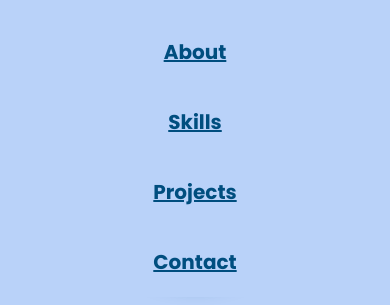
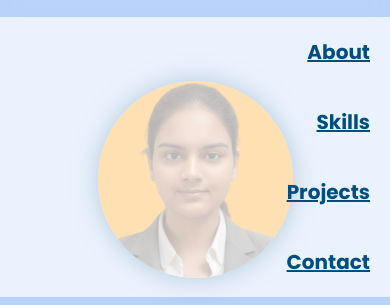
Before and after one commit to 13hoomika/Portfolio, a plain HTML site: page index.html in a window 390 px wide. Both pictures are taken after a click on the element 354 px from the left and 42 px from the top of the page. Shown: the part 68-373 px from the top of the page. Drawn offline with nearby package versions, Linux system fonts and the light colour scheme.

Commit message:
Update styles.css

```diff
--- a/styles.css
+++ b/styles.css
@@ -47,8 +47,8 @@ section {
   align-items: center;
   justify-content: space-between;
   padding: 2rem 5%;
-  background-color: var(--snd-bg-color);
-  backdrop-filter: blur(10px);
+  background-color: transparent; /* Make navbar transparent */
+  backdrop-filter: blur(10px); /* Add blur effect to make content behind visible */
   transition: all 0.5s ease;
 }
 
@@ -484,11 +484,11 @@ textarea {
     top: 100%;
     left: 0;
     width: 100%;
-    background: var(--snd-bg-color);
-    backdrop-filter: blur(10px);
+    background: rgba(255, 255, 255, 0.7); /* More transparent background */
+    backdrop-filter: blur(10px); /* Add blur effect */
     flex-direction: column;
-    align-items: center;
-    padding: 1rem 0;
+    align-items: flex-end; /* Align links to the left */
+    padding: 1rem 2rem; /* Add padding to the left */
     display: none; /* Hide navbar by default */
   }
 
```
